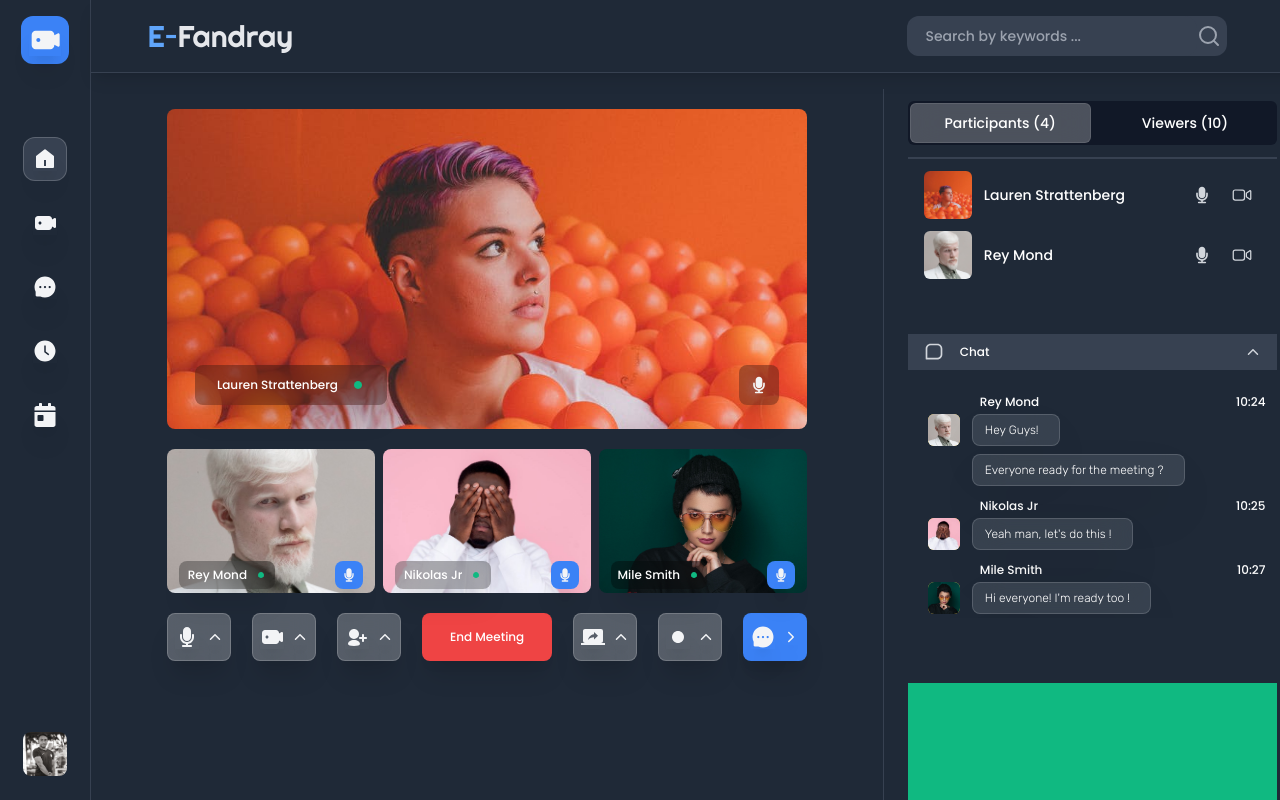
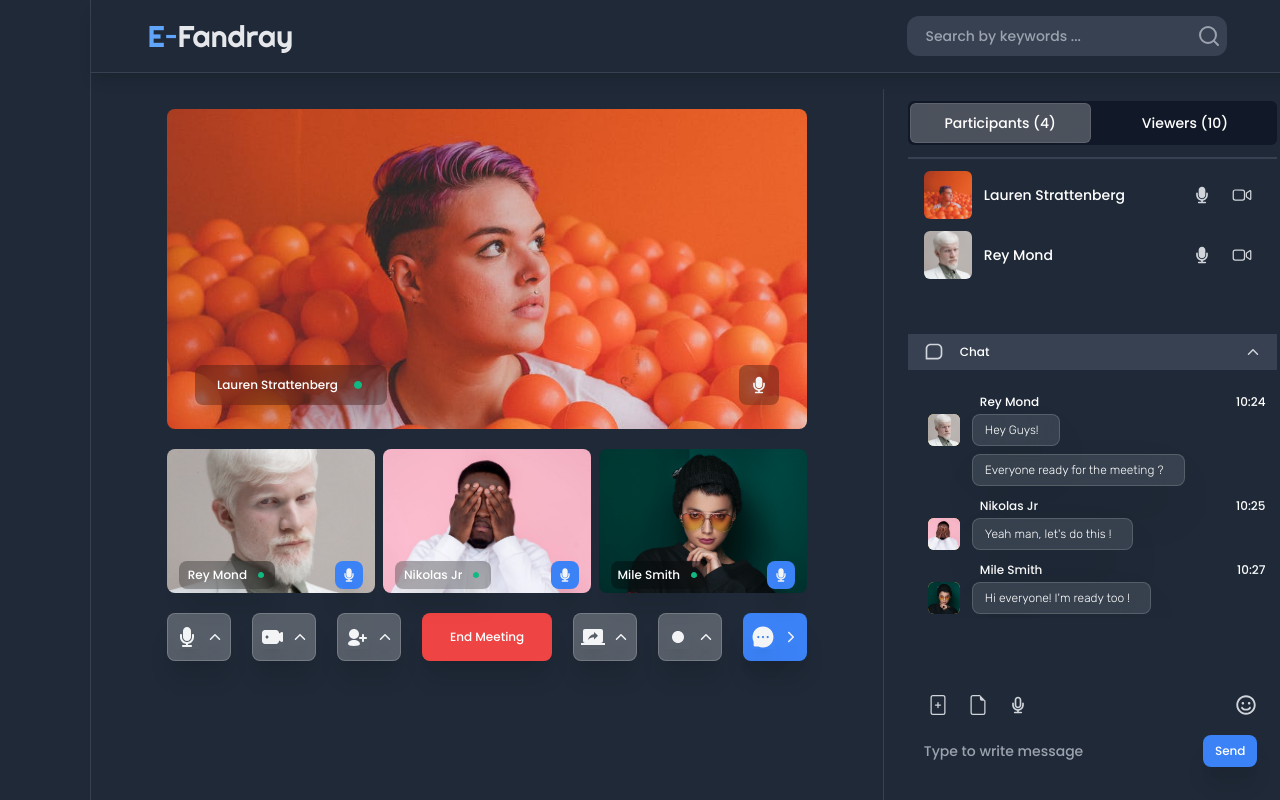
Before and after one commit to AndyLucasa/React-TypeScript-E-fandray, a React (Create React App) app: page /meeting in a window 1280 px wide. Built offline with nearby package versions, Linux system fonts and the light colour scheme.

Commit message:
Animate HomePage, Page Call(none responsive) ✔

```diff
--- a/package.json
+++ b/package.json
@@ -12,6 +12,7 @@
     "@types/node": "^12.0.0",
     "@types/react": "^17.0.0",
     "@types/react-dom": "^17.0.0",
+    "animate.css": "^4.1.1",
     "react": "^17.0.2",
     "react-dom": "^17.0.2",
     "react-icons": "^4.2.0",
--- a/src/components/App.tsx
+++ b/src/components/App.tsx
@@ -5,6 +5,7 @@ import SideBar from './SideBar';
 import {BrowserRouter as Router, Route} from 'react-router-dom';
 import Meeting from './Meeting';
 import AppBar from './AppBar'
+import "animate.css"
 
 function App() {
   return (
@@ -12,7 +13,7 @@ function App() {
       <div className="grid grid-cols-14 h-screen">
         <Router>
           <div className="SideBar col-span-1 bg-gray-800 border-r border-gray-700 hidden md:block sticky z-10 ">
-            <SideBar />
+            <SideBar isHome={true}/>
           </div>
 
           <div className="MeetContainer overscroll-auto col-span-full md:col-span-13 bg-gray-800 grid grid-rows-12 md:grid-rows-9 md:h-screen">
--- a/src/components/AppBar.tsx
+++ b/src/components/AppBar.tsx
@@ -1,6 +1,7 @@
 import React, { Component } from 'react'
 import BurgerMenu from './BurgerMenu'
 import SearchBar from './SearchBar'
+
 
 export class AppBar extends Component {
     static propTypes = {
@@ -13,12 +14,12 @@ export class AppBar extends Component {
                 <div className="Menu col-span-2 md:hidden h-14 flex items-center justify-center">
                     <BurgerMenu/>
                 </div>
-                <div className="Title col-span-8 md:col-span-4 md:ml-14 items-center justify-center md:justify-start h-14  font-righteous text-3xl flex flex-rows">
+                <div className="Title animate__animated animate__flash animate__repeat-3 col-span-8 md:col-span-4 md:ml-14 items-center justify-center md:justify-start h-14  font-righteous text-3xl flex flex-rows">
                     <p className="text-blue-400">E</p>
                     <p className="text-2xl text-blue-400">-</p>
                     <p className="text-gray-200">Fandray</p>
                 </div>
-                <div className="SearchBar col-span-2 md:col-span-8 justify-end flex h-14 items-center">
+                <div className="SearchBar animate__animated animate__fadeInRight col-span-2 md:col-span-8 justify-end flex h-14 items-center">
                     <SearchBar />
                 </div>
             </div>
--- a/src/components/ChatCall.tsx
+++ b/src/components/ChatCall.tsx
@@ -3,7 +3,6 @@ import {BiMessageSquare} from 'react-icons/bi'
 import { IoIosArrowUp } from 'react-icons/io'
 import MessageTile from './MessageTile'
 import People11 from '../assets/people11.jpeg'
-import People4 from '../assets/people4.jpeg'
 import People10 from '../assets/people10.jpeg'
 import People12 from '../assets/people12.jpeg'
 
--- a/src/components/ListMeetHome.tsx
+++ b/src/components/ListMeetHome.tsx
@@ -15,7 +15,7 @@ import MeetTileHome from './MeetTileHome'
 export class ListMeetHome extends Component {
     render() {
         return (
-            <div className="relative pt-0 md:pt-10 ">
+            <div className="relative pt-0 md:pt-10 animate__animated animate__fadeInRight animate__slower">
                 <div className="h-40 lg:h-48 mx-8 md:mx-10 lg:mx-16 mb-5 lg:mb-8 rounded-xl">
                     <div className="z-10 absolute h-24 w-auto mt-24 md:mt-20 lg:mt-24 ml-3 md:ml-4">
                         <p className="text-left text-2xl md:text-3xl lg:text-5xl font-righteous text-gray-100">IGGLIA 3 - N° 48</p>
--- a/src/components/MeetTileHome.tsx
+++ b/src/components/MeetTileHome.tsx
@@ -14,7 +14,7 @@ interface TileProps {
 export class MeetTileHome extends React.Component<TileProps> {
     render() {
         return (
-            <div className=" justify-around flex flex-col py-6 px-4 lg:px-5 h-40 lg:h-48 mx-8 md:mx-10 lg:mx-16 mb-8 rounded-xl bg-white border border-gray-100 border-opacity-20 backdrop-filter backdrop-blur-lg bg-opacity-10 shadow-xl">
+            <div className="animate__animated animate__fadeInRight justify-around flex flex-col py-6 px-4 lg:px-5 h-40 lg:h-48 mx-8 md:mx-10 lg:mx-16 mb-8 rounded-xl bg-white border border-gray-100 border-opacity-20 backdrop-filter backdrop-blur-lg bg-opacity-10 shadow-xl">
                 <div className="grid grid-flow-col justify-between">
                     <p className="text-left font-poppins text-sm lg:text-base text-white">{this.props.title}</p>
                     <div className="h-7 w-10 flex items-center justify-center md:border border-gray-100 border-opacity-20 bg-white backdrop-filter backdrop-blur-lg bg-opacity-10  rounded-lg">
--- a/src/components/SendMessageCall.tsx
+++ b/src/components/SendMessageCall.tsx
@@ -1,10 +1,26 @@
 import React, { Component } from 'react'
+import { TiMicrophoneOutline } from 'react-icons/ti'
+import { FaRegSmile } from 'react-icons/fa'
+import { BsFileEarmark,BsFilePlus } from 'react-icons/bs'
+
 
 export class SendMessageCall extends Component {
     render() {
         return (
-            <div className="bg-green-500 row-span-2">
+            <div className="row-span-2 mt-3">
+                <div className="h-5 flex mb-3">
+                    <BsFilePlus className="mr-5 ml-5 text-gray-300 w-5 h-5"/>
+                    <BsFileEarmark className="mr-5 text-gray-300 w-5 h-5"/>
+                    <TiMicrophoneOutline className="mr-52 text-gray-300 w-5 h-5"/>
+                    <FaRegSmile className="text-gray-300 w-5 h-5"/>
+                </div>
+                <div className="h-12 flex justify-between items-center pr-5">
+                    <input id="messagefme" type="text" placeholder="Type to write message" className="block pl-4 h-full w-64 bg-gray-800 text-gray-400 text-sm font-poppins"/>
 
+                    <div className="h-8 flex items-center justify-center shadow-xl bg-blue-500 rounded-lg ">
+                        <p className="font-poppins text-xs mx-3 text-white">Send</p>
+                    </div>
+                </div>
             </div>
         )
     }
--- a/src/components/SideBar.tsx
+++ b/src/components/SideBar.tsx
@@ -6,49 +6,61 @@ import {FaCalendarDay} from 'react-icons/fa'
 import Me from '../assets/me2.png'
 import {Link} from 'react-router-dom'
 
-export class SideBar extends Component {
+interface BarProps{
+    isHome? : boolean
+    isMeet? : boolean
+    isChat? : boolean
+    isPlan? : boolean
+    isSchedule? : boolean
+}
+export class SideBar extends Component<BarProps> {
+
+    toHome() {
+
+    }
+
     render() {
         return (
             <div className="grid grid-col-12 h-screen">
-                <div className=" h-20 flex items-center justify-center ">
+                <div className=" h-20 flex items-center justify-center animate__animated animate__bounceIn">
                     <div className="h-10 md:h-12 w-10 md:w-12 flex items-center justify-center bg-blue-500 rounded-xl">
                         <TiVideo className="text-gray-100 block w-11 h-11 md:w-8 md:h-8 shadow-xl"/>
                     </div>
                 </div>
 
                 <div className="row-span-8 mx-2 lg:mx-4 flex flex-col items-center mt-8 ">
-                    <Link to="/">
-                        <div className="h-9 md:h-11 w-9 md:w-11 flex items-center border border-gray-100 border-opacity-20 bg-gray-700 justify-center rounded-xl mb-5">
+                    <Link to="/" onClick={this.toHome} >
+                        <div className={`animate__animated animate__bounceIn h-9 md:h-11 w-9 md:w-11 flex items-center justify-center rounded-xl mb-5 ${this.props.isHome ?'border border-gray-100 border-opacity-20 bg-gray-700' : ''}`}>
                             <RiHome5Fill className="text-gray-100 block w-9 h-9 md:w-6 md:h-6 shadow-xl"/>
                         </div>
                     </Link>
 
                     <Link to="/meeting">
-                        <div className="h-9 md:h-11 w-9 md:w-11 flex items-center justify-center rounded-xl mb-5">
+                        <div className={`animate__animated animate__bounceIn h-9 md:h-11 w-9 md:w-11 flex items-center justify-center rounded-xl mb-5 ${this.props.isMeet ?'border border-gray-100 border-opacity-20 bg-gray-700' : ''}`}>
                             <TiVideo className="text-gray-100 block w-9 h-9 md:w-6 md:h-6 shadow-xl"/>
                         </div>
                     </Link>
 
                     <Link to="/">
-                        <div className="h-9 md:h-11 w-9 md:w-11 flex items-center justify-center rounded-xl mb-5">
+                        <div className={`animate__animated animate__bounceIn h-9 md:h-11 w-9 md:w-11 flex items-center justify-center rounded-xl mb-5 ${this.props.isChat ?'border border-gray-100 border-opacity-20 bg-gray-700' : ''}`}>
                             <AiFillMessage className="text-gray-100 block w-9 h-9 md:w-6 md:h-6 shadow-xl"/>
                         </div>
                     </Link>
 
                     <Link to="/">
-                        <div className="h-9 md:h-11 w-9 md:w-11 flex items-center justify-center rounded-xl mb-5">
+                        <div className={`animate__animated animate__bounceIn h-9 md:h-11 w-9 md:w-11 flex items-center justify-center rounded-xl mb-5 ${this.props.isPlan ?'border border-gray-100 border-opacity-20 bg-gray-700' : ''}`}>
                             <AiFillClockCircle className="text-gray-100 block w-9 h-9 md:w-6 md:h-6 shadow-xl"/>
                         </div>
                     </Link>
 
                     <Link to="/">
-                        <div className="h-9 md:h-11 w-9 md:w-11 flex items-center justify-center rounded-xl mb-5">
+                        <div className={`animate__animated animate__bounceIn h-9 md:h-11 w-9 md:w-11 flex items-center justify-center rounded-xl mb-5 ${this.props.isSchedule ?'border border-gray-100 border-opacity-20 bg-gray-700' : ''}`}>
                             <FaCalendarDay className="text-gray-100 block w-9 h-9 md:w-6 md:h-6 shadow-xl"/>
                         </div>
                     </Link>
                 </div>
 
-                <div className=" row-span-3 flex justify-center items-end mb-6">
+                <div className=" row-span-3 flex justify-center items-end mb-6 animate__animated animate__bounceIn">
                     <div className="h-9 md:h-11 w-9 md:w-11 flex items-center justify-center rounded-full">
                         <img src={Me} alt="me" className="w-full h-full rounded-lg object-cover"/>
                     </div>
```
Also changed, not shown: src/components/NewMeet.tsx (+5 -5 lines), 1 other file (tests, documents, lock files or other folders).
